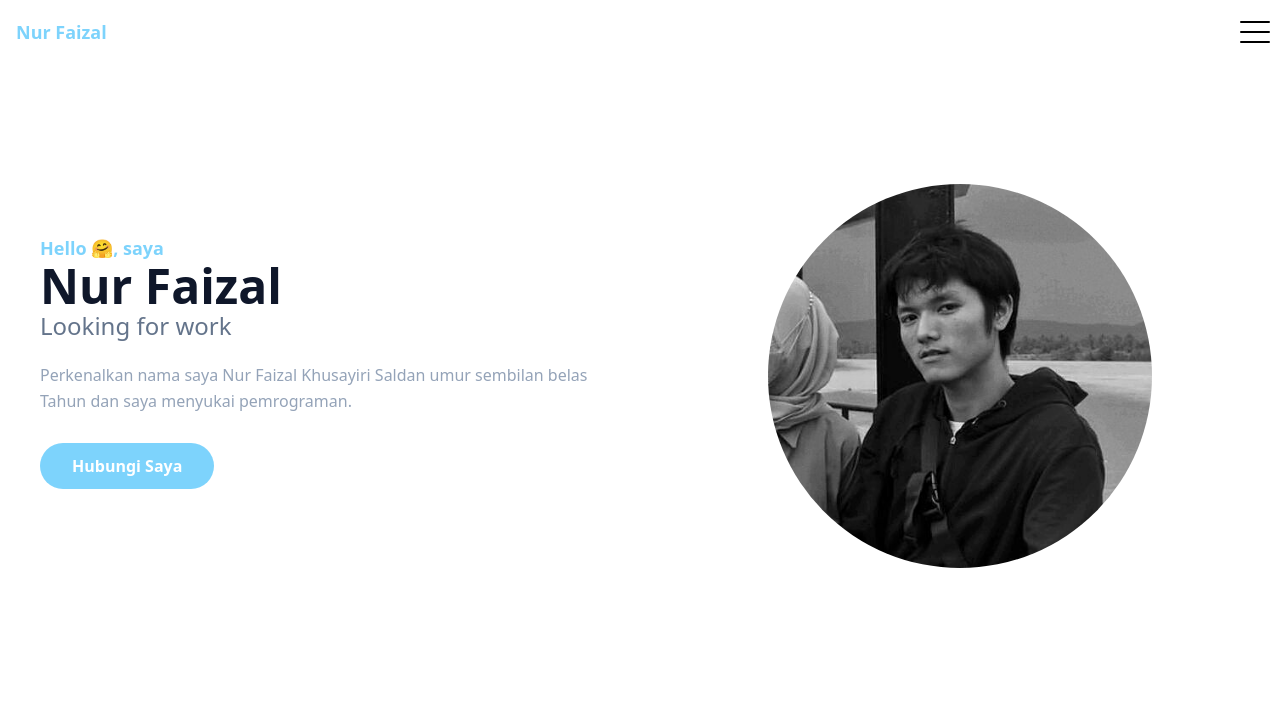
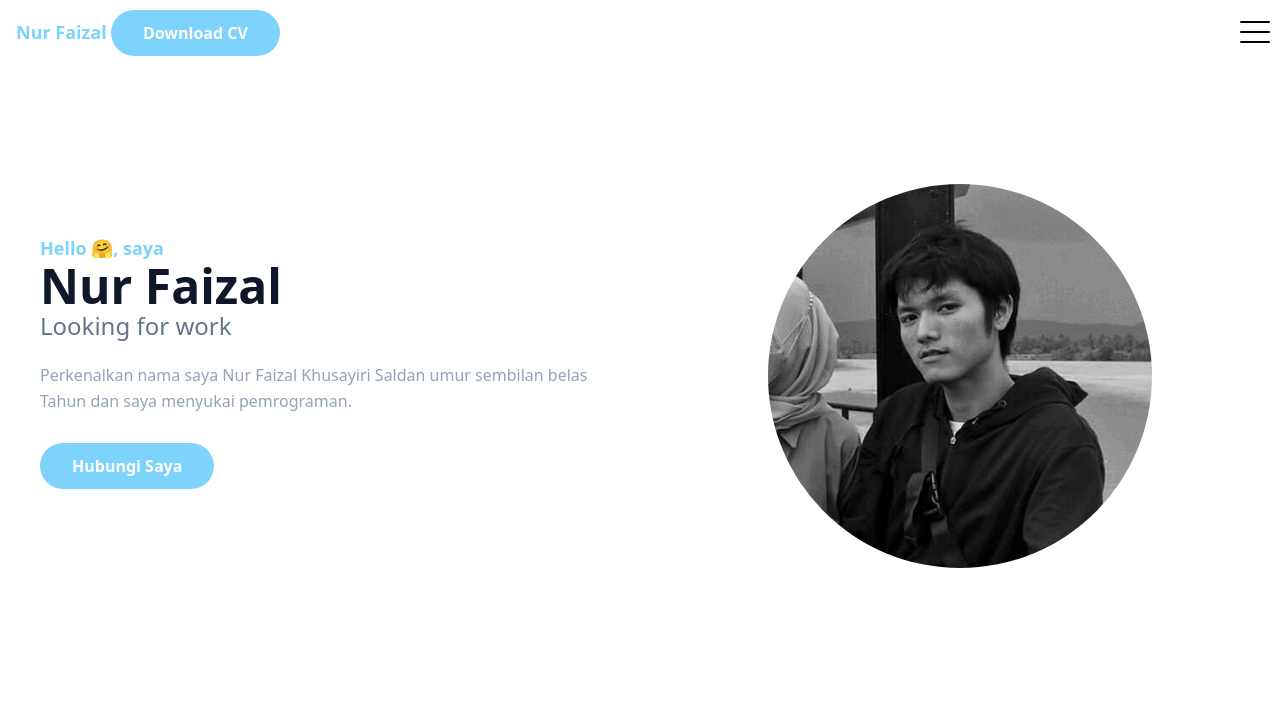
Before and after one commit to nurfaisall/portofolio.github.io, a plain HTML site: page index.html in a window 1280 px wide. Shown: the top 709 px of the page. Drawn offline with nearby package versions, Linux system fonts and the light colour scheme.

Commit message:
Update index.html

```diff
--- a/index.html
+++ b/index.html
@@ -15,6 +15,11 @@
         <div class="flex items-center justify-between relative">
           <div class="px-4 ">
             <a href="#home" class="font-bold text-lg text-primary">Nur Faizal</a>
+            <a
+            href="Nur Faizal CV.pdf"
+            class="text-vase font-semibold text-white bg-primary py-3 px-8 rounded-full hover:bg-sky-400 hover:shadow-lg transition-all duration-500 ease-in-out"
+            >Download CV</a
+          >
           </div>
           <div class="flex items-center px-4 mr-6">
             <button id="hamburger" name="hamburger" type="button" class="block absolute">
```
